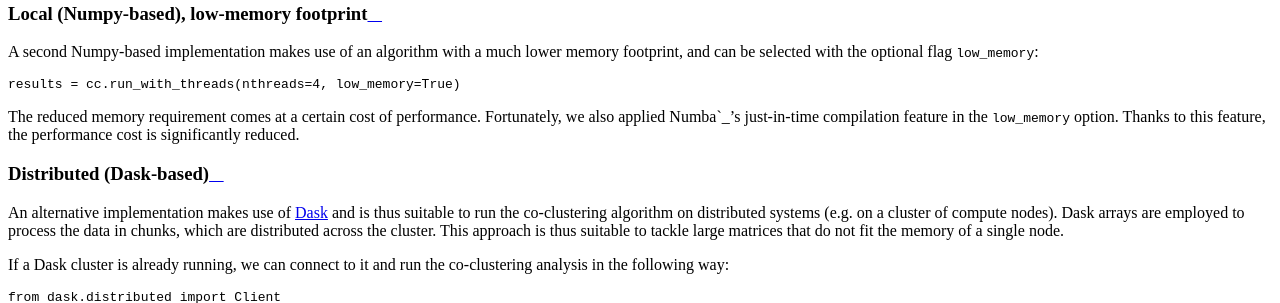
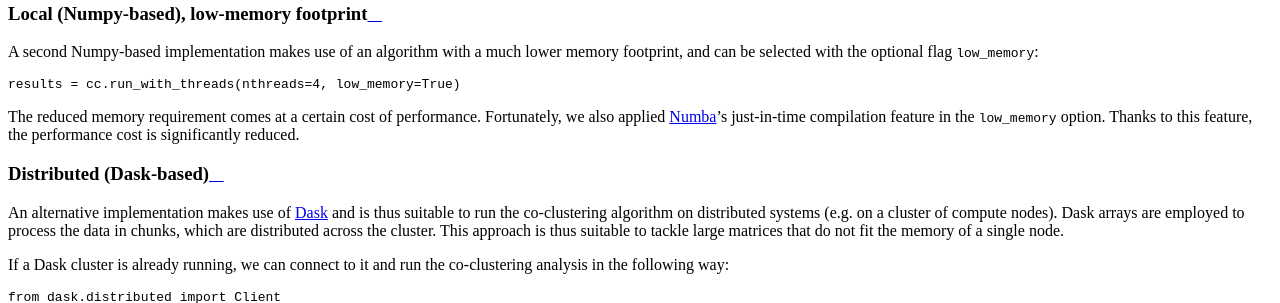
Before and after one commit to phenology/cgc, a Sphinx documentation site: the page built from docs/coclustering.rst, in a window 1280 px wide and 900 px high, scrolled down 1270 px. Shown: the part 152-455 px from the top of the window. Built offline with Sphinx 7.4.7 and the Read the Docs theme 2.0.0, drawn with Linux system fonts in a browser that asks for light colours.

Commit message:
fix docs typo

```diff
--- a/docs/coclustering.rst
+++ b/docs/coclustering.rst
@@ -84,7 +84,7 @@ with the optional flag ``low_memory``:
 
     results = cc.run_with_threads(nthreads=4, low_memory=True)
 
-The reduced memory requirement comes at a certain cost of performance. Fortunately, we also applied Numba`_'s just-in-time
+The reduced memory requirement comes at a certain cost of performance. Fortunately, we also applied `Numba`_'s just-in-time
 compilation feature in the ``low_memory`` option. Thanks to this feature, the performance cost is significantly reduced.
 
 .. _Numba: https://numba.pydata.org
```
